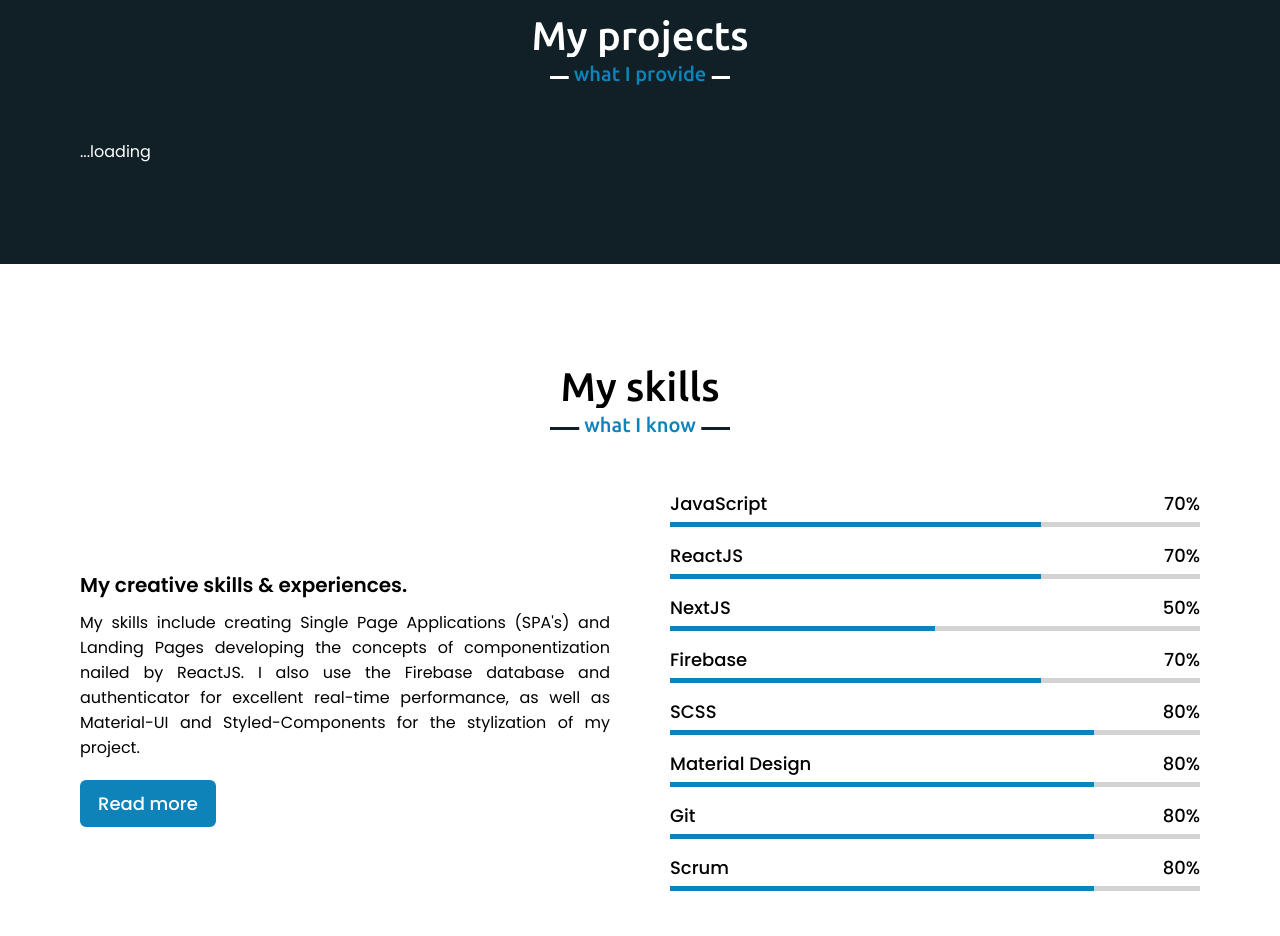
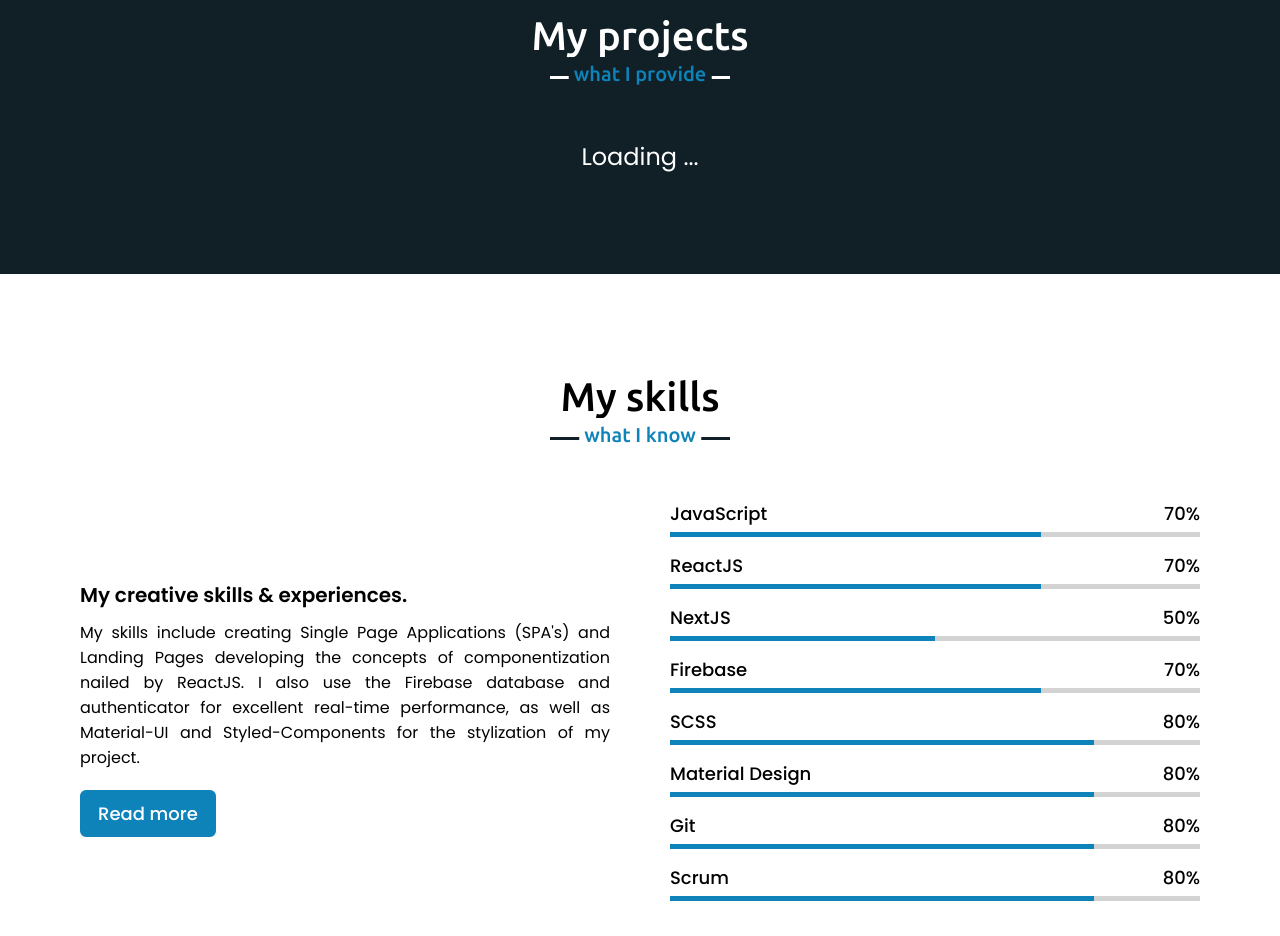
Before and after one commit to luizfelipefalcao/portfolio, a plain HTML site: page index.html in a window 1280 px wide. Shown: the part 1620-2556 px from the top of the page. Drawn offline with nearby package versions, Linux system fonts and the light colour scheme.

Commit message:
loading...

```diff
--- a/index.html
+++ b/index.html
@@ -79,7 +79,7 @@
     <section class="services" id="services">
         <div class="max-width">
             <h2 class="title">My projects</h2>
-            <div class="serv-content">...loading</div>
+            <div class="serv-content" style="font-size: 1.5em; justify-content: center;">Loading ... </div>
             <!-- <div class="serv-content">
                  <div class="card">
                      <div class="box">
```
